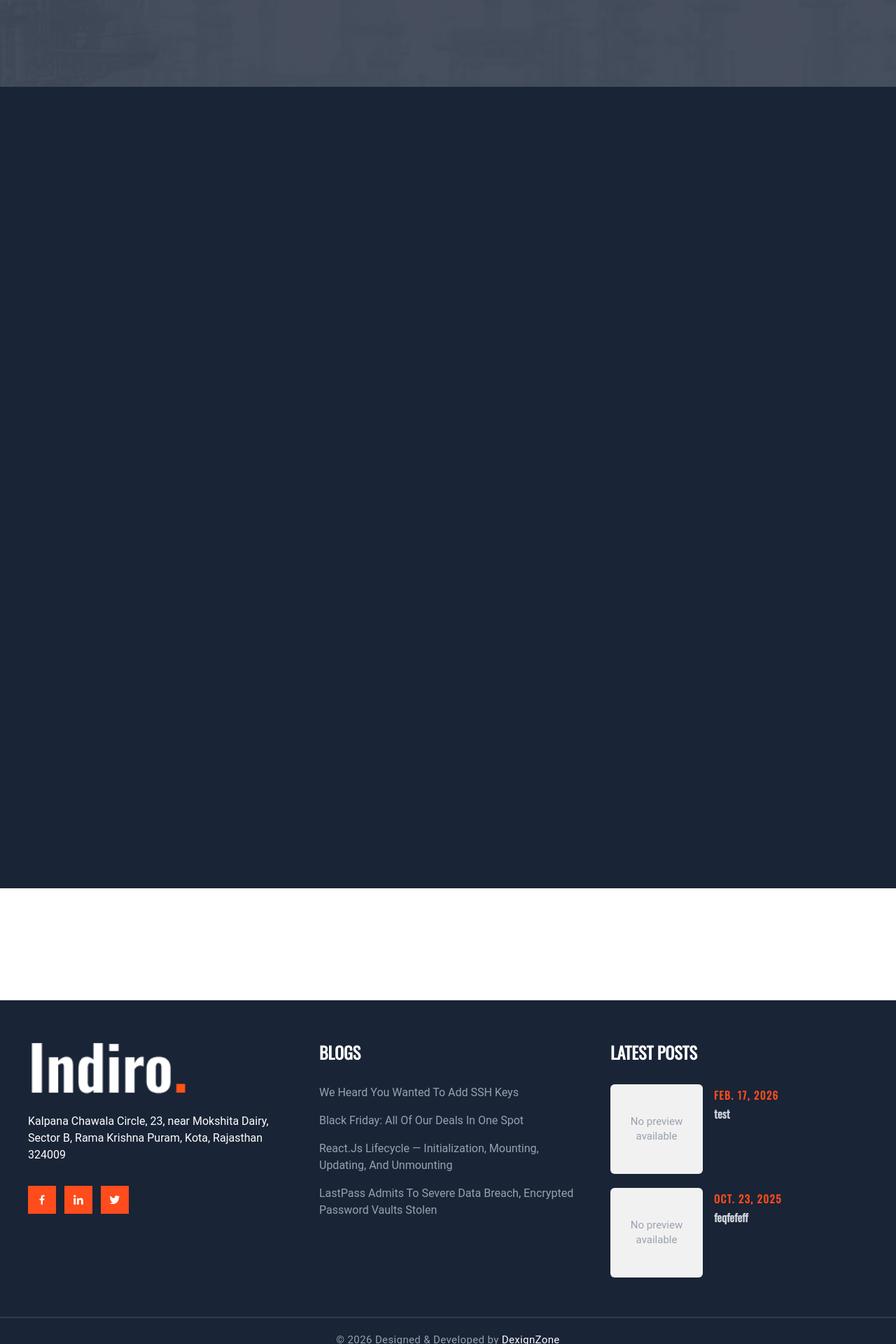
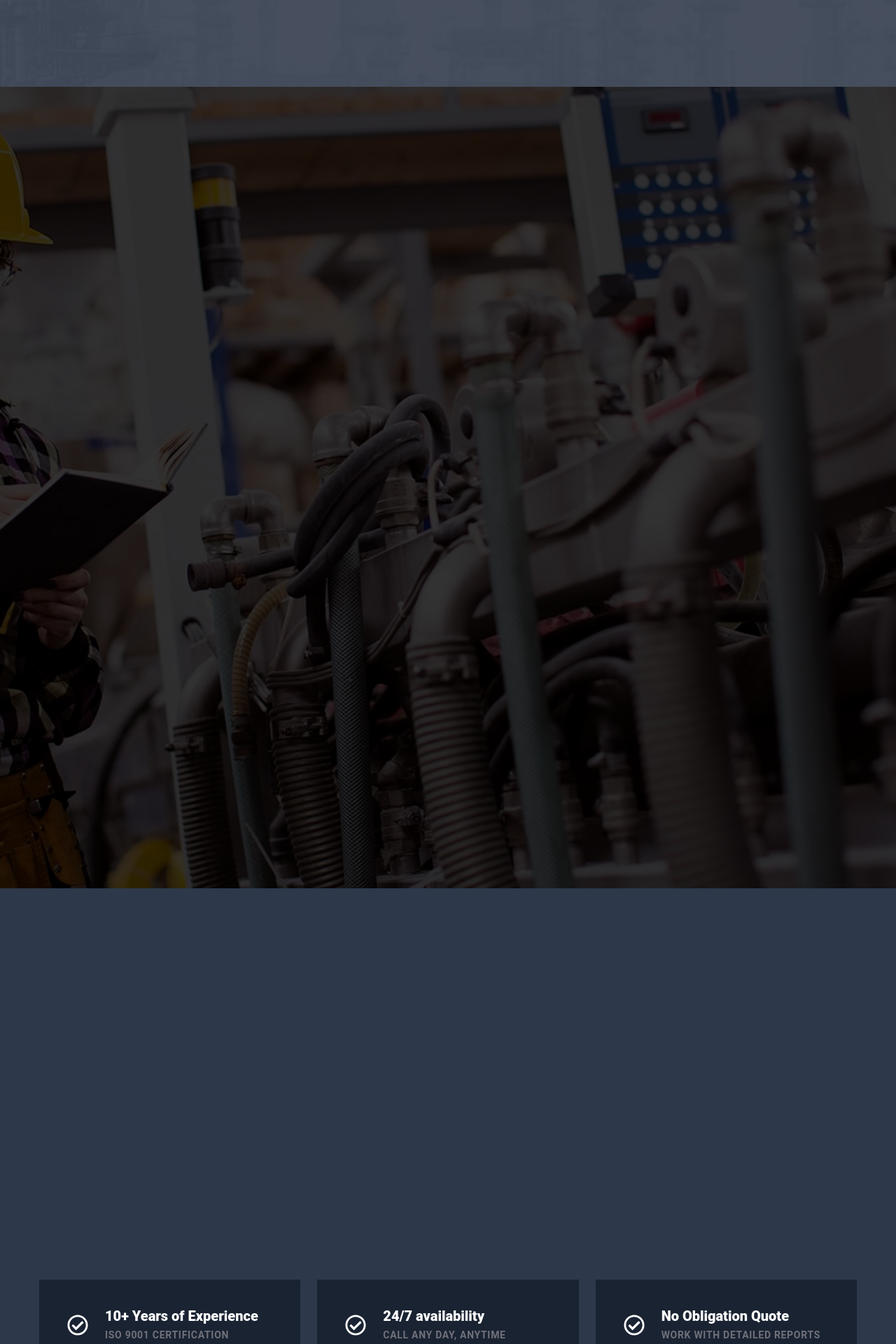
Before and after one commit to ayezabashir/Indiro, a React (Vite) app: page / in a window 1280 px wide. Shown: the part 5280-7200 px from the top of the page at 70% size. Built offline with nearby package versions, Linux system fonts and the light colour scheme.

Commit message:
content contact

```diff
--- /dev/null
+++ b/src/components/home/ContentContact.jsx
@@ -0,0 +1,156 @@
+import { useState, useRef } from "react";
+import { FaPlay, FaRegCheckCircle } from "react-icons/fa";
+import ShiftingButton from "../common/ShiftingButton";
+import VideoModal from "../common/VideoModal";
+import gsap from "gsap";
+import { ScrollTrigger } from "gsap/ScrollTrigger";
+import { useGSAP } from "@gsap/react";
+
+gsap.registerPlugin(ScrollTrigger, useGSAP);
+
+const infoCards = [
+  {
+    title: "10+ Years of Experience",
+    desc: "ISO 9001 Certification",
+  },
+  {
+    title: "24/7 availability",
+    desc: "call any day, anytime",
+  },
+  {
+    title: "No Obligation Quote",
+    desc: "Work with detailed reports",
+  },
+];
+
+const ContentContact = () => {
+  const [isVideoOpen, setIsVideoOpen] = useState(false);
+  const sectionRef = useRef(null);
+
+  useGSAP(
+    () => {
+      const tl = gsap.timeline({
+        scrollTrigger: {
+          trigger: sectionRef.current,
+          start: "top 80%",
+          end: "bottom 20%",
+          toggleActions: "play reverse play reverse",
+        },
+      });
+
+      tl.from(".animate-row-top", {
+        y: 50,
+        opacity: 0,
+        duration: 1,
+        ease: "power3.out",
+      }).from(
+        ".animate-info-card",
+        {
+          y: 40,
+          opacity: 0,
+          duration: 0.8,
+          stagger: 0.2,
+          ease: "power3.out",
+          immediateRender: false,
+        },
+        "-=0.5",
+      );
+      gsap.to(".animate-float-badge", {
+        y: 15,
+        x: 10,
+        duration: 3,
+        ease: "sine.inOut",
+        repeat: -1,
+        yoyo: true,
+      });
+    },
+    { scope: sectionRef },
+  );
+
+  return (
+    <section
+      ref={sectionRef}
+      className="py-24 px-8 bg-brand-slate overflow-hidden"
+    >
+      <div className="container mx-auto px-6">
+        <div className="animate-row-top grid grid-cols-1 lg:grid-cols-2 gap-16 items-center mb-16">
+          <div className="relative">
+            <div className="relative z-10">
+              <img
+                src="/images/about18.jpg"
+                alt="Industrial Workers"
+                className="w-full grayscale-50 hover:grayscale-0 transition-all duration-700"
+              />
+              <div className="absolute inset-0 flex flex-col items-center justify-center">
+                <button
+                  onClick={() => setIsVideoOpen(true)}
+                  className="w-20 h-20 bg-brand-orange hover:bg-white cursor-pointer text-white hover:text-brand-orange ease-linear rounded-full flex items-center justify-center pl-1 hover:scale-110 transition-transform shadow-xl"
+                >
+                  <FaPlay size={24} />
+                </button>
+                <span className="text-white font-bold uppercase tracking-widest text-xs mt-4">
+                  Video Presentation
+                </span>
+              </div>
+            </div>
+
+            <div className="animate-float-badge absolute -top-6 -left-6 z-20 bg-brand-orange p-8 text-white w-40 h-48 flex flex-col justify-center shadow-2xl">
+              <span className="text-5xl font-black">50+</span>
+              <span className="text-sm font-bold uppercase leading-tight mt-2">
+                Years of <br /> Experience
+              </span>
+            </div>
+          </div>
+
+          <div className="max-w-xl">
+            <div className="flex items-center gap-3 mb-4">
+              <h5 className="text-brand-orange font-bold uppercase tracking-widest text-sm">
+                Contact Us
+              </h5>
+              <span className="h-0.5 w-10 bg-brand-orange"></span>
+            </div>
+            <h2 className="text-white text-5xl md:text-6xl font-black mb-8 leading-tight uppercase">
+              Industry United In Seeking Rate
+            </h2>
+            <p className="text-zinc-400 text-lg mb-10 leading-relaxed">
+              Aenean fermentum congue risus ut blandit. Cras sed fermentum
+              felis. Cras quis bibendum libero. Sed dictum, nibh at placerat
+              rhoncus, felis enim interdum purus, in elementum nibh nisl et
+              ligula.
+            </p>
+            <ShiftingButton to="/contact" children="CONTACT US" />
+          </div>
+        </div>
+
+        <div className="grid grid-cols-1 md:grid-cols-3 gap-6">
+          {infoCards.map((card, idx) => (
+            <div
+              key={idx}
+              className="animate-info-card group flex items-center gap-6 p-10 bg-[#1a2332] hover:bg-brand-orange transition-all duration-500 cursor-default"
+            >
+              <div className=" text-white transition-colors">
+                <FaRegCheckCircle size={30} />
+              </div>
+              <div className="flex flex-col">
+                <h4 className="text-white font-black text-xl leading-tight mb-1">
+                  {card.title}
+                </h4>
+                <span className="text-zinc-500 group-hover:text-white/80 text-sm uppercase font-bold tracking-wider transition-colors">
+                  {card.desc}
+                </span>
+              </div>
+            </div>
+          ))}
+        </div>
+      </div>
+
+      <VideoModal
+        isOpen={isVideoOpen}
+        onClose={() => setIsVideoOpen(false)}
+        videoId="y9j-BL5ocW8"
+      />
+    </section>
+  );
+};
+
+export default ContentContact;
--- a/src/components/home/Plans.jsx
+++ b/src/components/home/Plans.jsx
@@ -81,7 +81,18 @@ const Plans = () => {
   );
 
   return (
-    <section ref={containerRef} className="py-24 bg-brand-navy overflow-hidden">
+    <section
+      ref={containerRef}
+      className="relative py-24 bg-black overflow-hidden"
+    >
+      <div
+        className="absolute inset-0 z-0 opacity-20 pointer-events-none "
+        style={{
+          backgroundImage: "url('/images/bg19.jpg')",
+          backgroundSize: "cover",
+          backgroundPosition: "center",
+        }}
+      ></div>
       <div className="container mx-auto px-6">
         <div className="plans-header text-center mb-16">
           <div className="flex items-center justify-center gap-3 mb-4">
--- a/src/pages/Home.jsx
+++ b/src/pages/Home.jsx
@@ -1,3 +1,4 @@
+import ContentContact from "../components/home/ContentContact";
 import ContentInner1 from "../components/home/ContentInner1";
 import ContentInner2 from "../components/home/ContentInner2";
 import ContentInner3 from "../components/home/ContentInner3";
@@ -18,6 +19,7 @@ const Home = () => {
       <ContentInner5 />
       <ContentInner6 />
       <Plans />
+      <ContentContact />
     </>
   );
 };
```
Also changed, not shown: public/images/about18.jpg (added), public/images/bg19.jpg (added).
